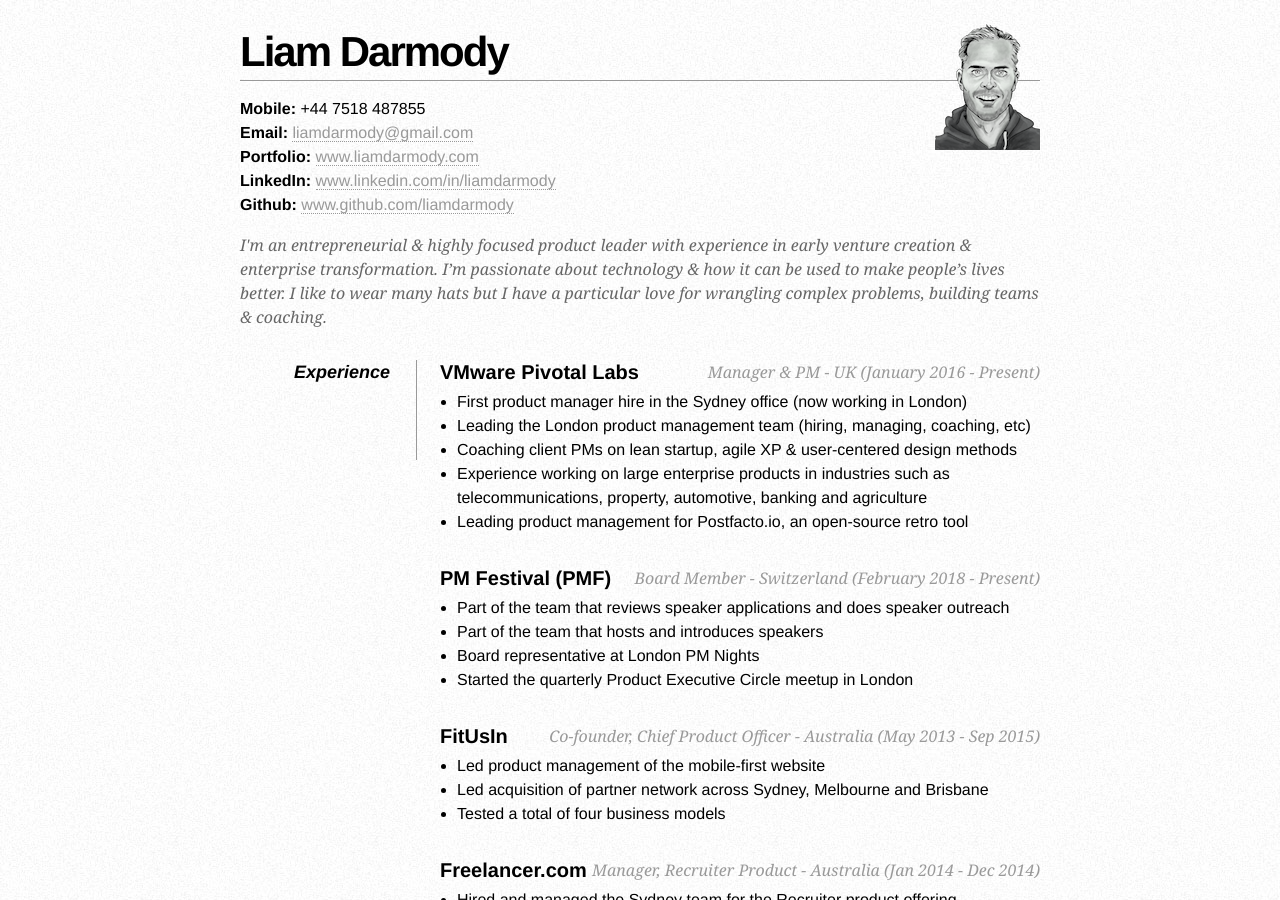
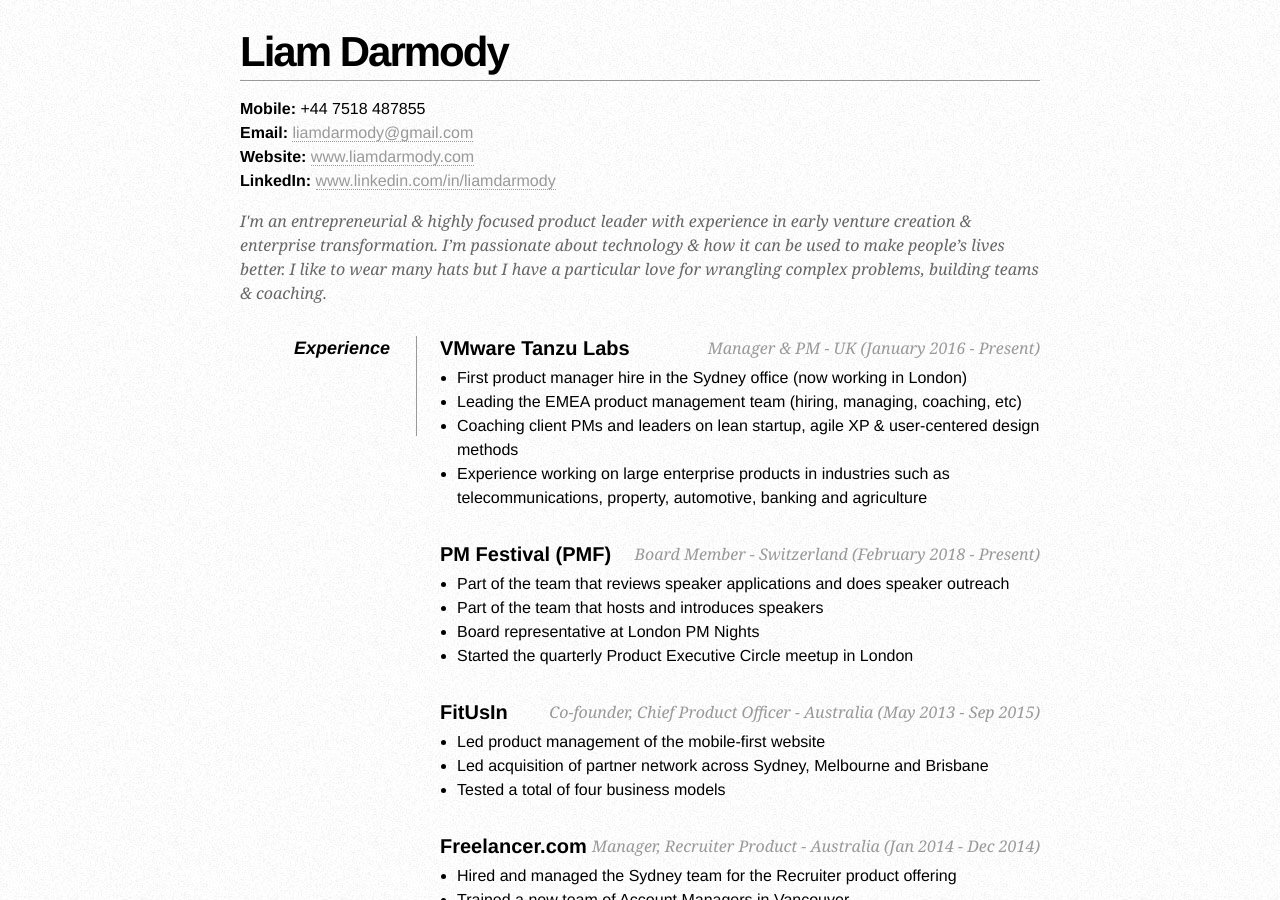
Before and after one commit to liamdarmody/liamdarmody.github.io, a Jekyll site: the page built from resume.html, in a window 1280 px wide and 900 px high. Built offline with Jekyll 4.4.1, drawn with Linux system fonts in a browser that asks for light colours; Markdown is read by kramdown in place of the engine named in the settings.

Commit message:
Update resume.html

```diff
--- a/resume.html
+++ b/resume.html
@@ -5,8 +5,6 @@
 ---
 
 <div id="page-wrap">
-
-  <img src="/public/images/liamdarmody.png" alt="Liam Darmody" id="pic" />
 
   <div id="contact-info" class="vcard">
 
@@ -17,9 +15,8 @@
     <p>
       <strong>Mobile:</strong> <span class="tel">+44 7518 487855</span><br />
       <strong>Email:</strong> <a class="email" href="mailto:liamdarmody@gmail.com">liamdarmody@gmail.com</a><br />
-      <strong>Portfolio:</strong> <a href="http://www.liamdarmody.com" target="_blank">www.liamdarmody.com</a><br />
+      <strong>Website:</strong> <a href="http://www.liamdarmody.com" target="_blank">www.liamdarmody.com</a><br />
       <strong>LinkedIn:</strong> <a href="https://www.linkedin.com/in/liamdarmody" target="_blank">www.linkedin.com/in/liamdarmody</a><br />
-      <strong>Github:</strong> <a href="https://www.github.com/liamdarmody" target="_blank">www.github.com/liamdarmody</a>
     </p>
 
   </div>
@@ -41,13 +38,12 @@
 
     <dt>Experience</dt>
     <dd>
-      <h2>VMware Pivotal Labs <span>Manager & PM - UK (January 2016 - Present)</span></h2>
+      <h2>VMware Tanzu Labs <span>Manager & PM - UK (January 2016 - Present)</span></h2>
       <ul>
         <li>First product manager hire in the Sydney office (now working in London)</li>
-        <li>Leading the London product management team (hiring, managing, coaching, etc)</li>
-        <li>Coaching client PMs on lean startup, agile XP &amp; user-centered design methods</li>
+        <li>Leading the EMEA product management team (hiring, managing, coaching, etc)</li>
+        <li>Coaching client PMs and leaders on lean startup, agile XP &amp; user-centered design methods</li>
         <li>Experience working on large enterprise products in industries such as telecommunications, property, automotive, banking and agriculture</li>
-        <li>Leading product management for Postfacto.io, an open-source retro tool</li>
       </ul>
 
       <h2>PM Festival (PMF) <span>Board Member - Switzerland (February 2018 - Present)</span></h2>
```
